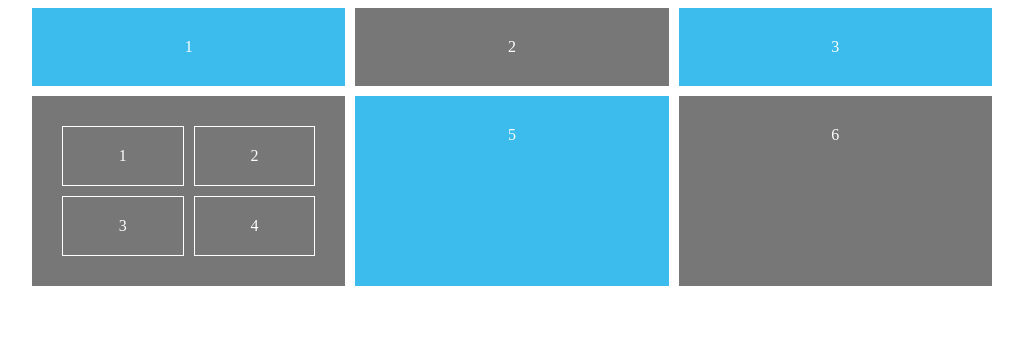
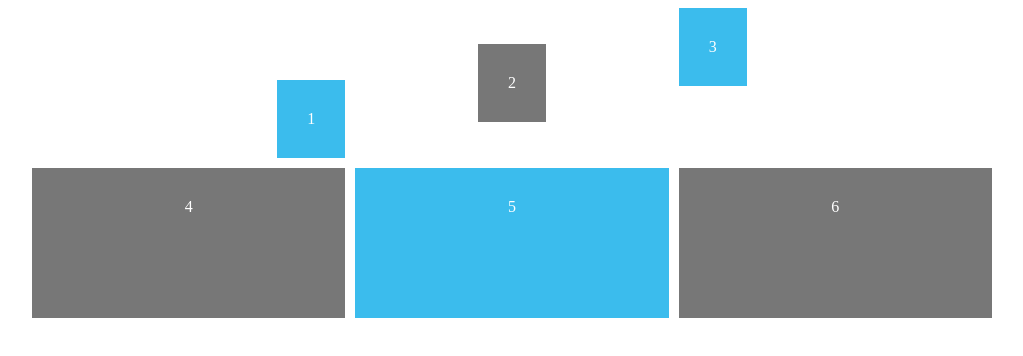
Before and after one commit to LiwiaDolinska/Css-Grid, a plain HTML site: page css-grid-playlist-lesson-2/index.html in a window 1280 px wide. Shown: the whole page, without its empty margins (128-1151 px from the left). Drawn offline with Linux system fonts and the light colour scheme.

Commit message:
aligning

```diff
--- a/css-grid-playlist-lesson-2/index.html
+++ b/css-grid-playlist-lesson-2/index.html
@@ -11,6 +11,7 @@
 		#content{
 			display: grid;
 			grid-template-columns: repeat(3, 1fr);
+			grid-auto-rows: minmax(150px, auto);
 			grid-gap: 10px;
 			max-width: 960px;
 			margin: 0 auto;
@@ -23,6 +24,21 @@
 		#content div:nth-child(even){
 			background: #777;
 
+		}
+
+		.one{
+			justify-self: end;
+			align-self: end;
+		}
+
+		.two{
+			align-self: center;
+			justify-self: center;
+		}
+
+		.three{
+			align-self: start;
+			justify-self: start;
 		}
 
 		.nested{
@@ -43,25 +59,12 @@
 
 	<div id="content">
 
-		<div>1</div>
-		<div>2</div>
-		<div>3</div>
-		<div class="nested">
-			<p>
-				1
-			</p>
-			<p>
-				2
-			</p>
-			<p>
-				3
-			</p>
-			<p>
-				4
-			</p>
-		</div>
-		<div>5</div>
-		<div>6</div>
+		<div class="one">1</div>
+		<div class="two">2</div>
+		<div class="three">3</div>
+		<div class="four">4</div>
+		<div class="five">5</div>
+		<div class="six">6</div>
 
 	</div>
 
```
